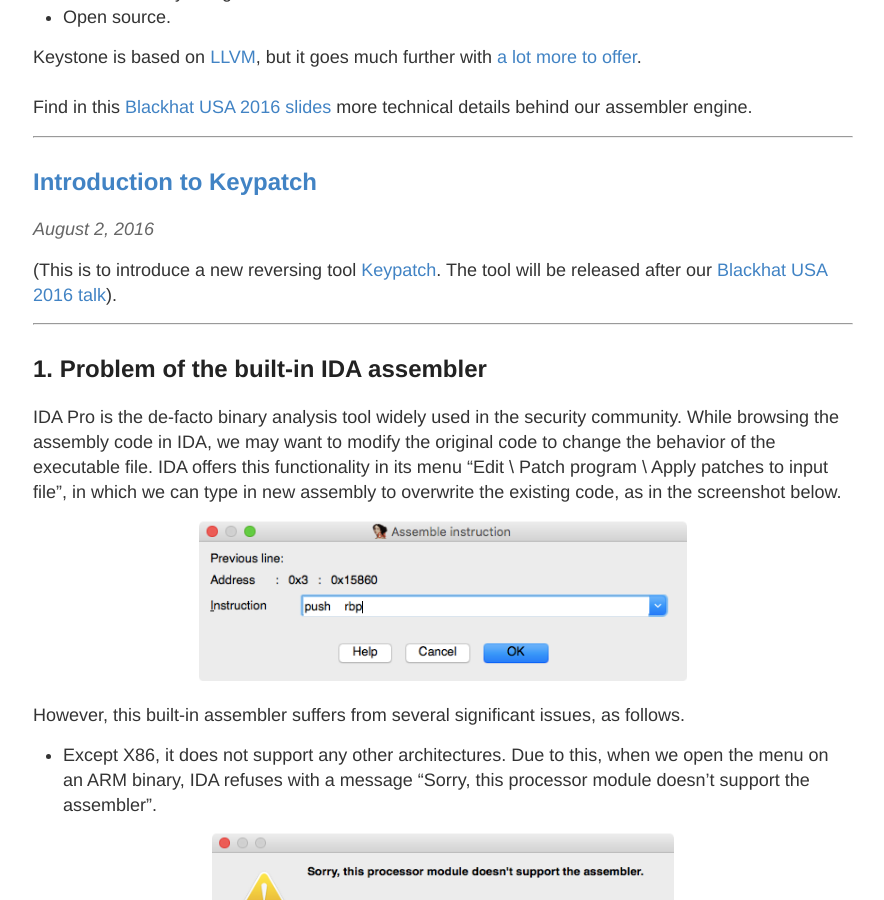
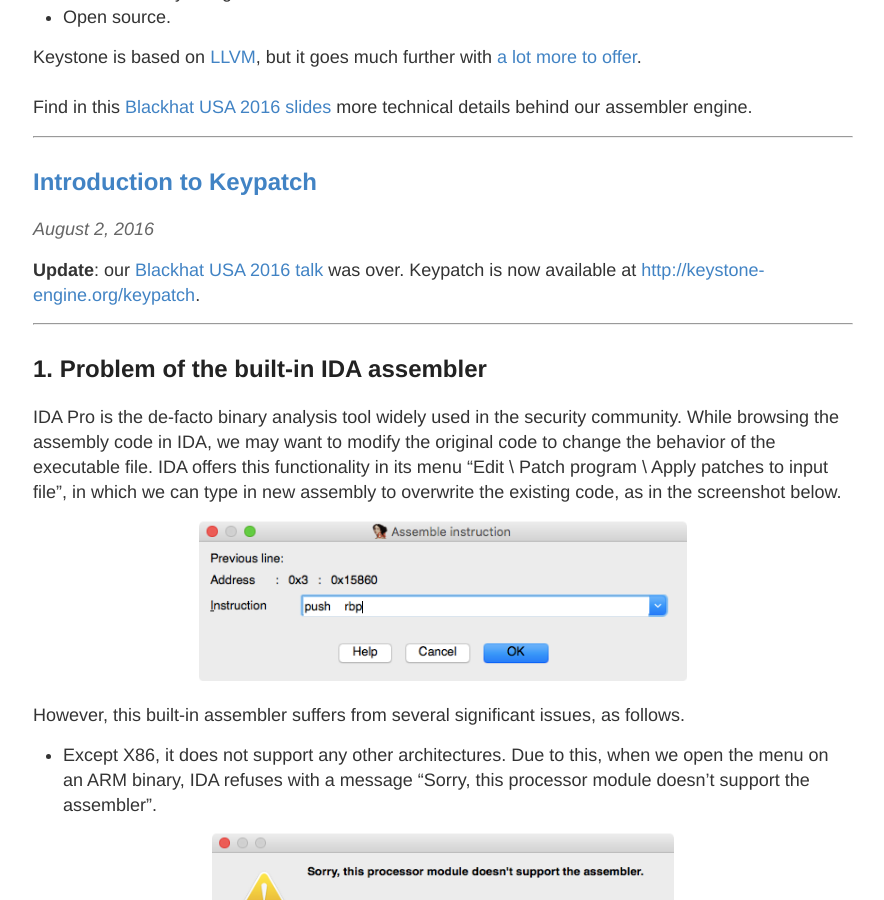
Before and after one commit to keystone-engine/keystone-engine.github.io, a Jekyll site: the page built from index.html, in a window 1280 px wide and 900 px high, scrolled down 469 px. Shown: the whole window, without its empty margins (197-1081 px from the left). Built offline with Jekyll 4.4.1, drawn with Linux system fonts in a browser that asks for light colours.

Commit message:
update keypatch0 post

```diff
--- a/_posts/2016-08-02-keypatch0.md
+++ b/_posts/2016-08-02-keypatch0.md
@@ -4,7 +4,7 @@
 tag: news
 ---
 
-(This is to introduce a new reversing tool [Keypatch](/keypatch). The tool will be released after our [Blackhat USA 2016 talk](https://www.blackhat.com/us-16/briefings.html#keystone-engine-next-generation-assembler-framework)).
+**Update**: our [Blackhat USA 2016 talk](https://www.blackhat.com/us-16/briefings.html#keystone-engine-next-generation-assembler-framework) was over. Keypatch is now available at [http://keystone-engine.org/keypatch](http://keystone-engine.org/keypatch).
 
 ---
 
```
